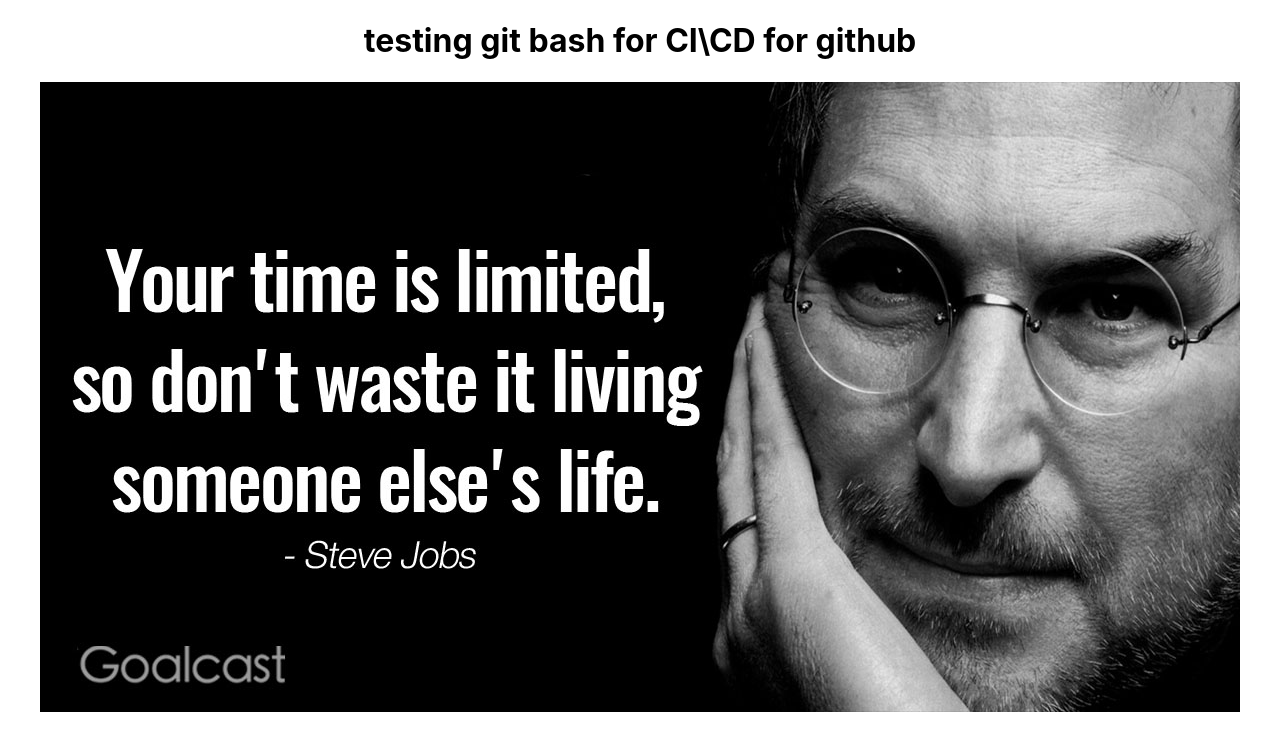
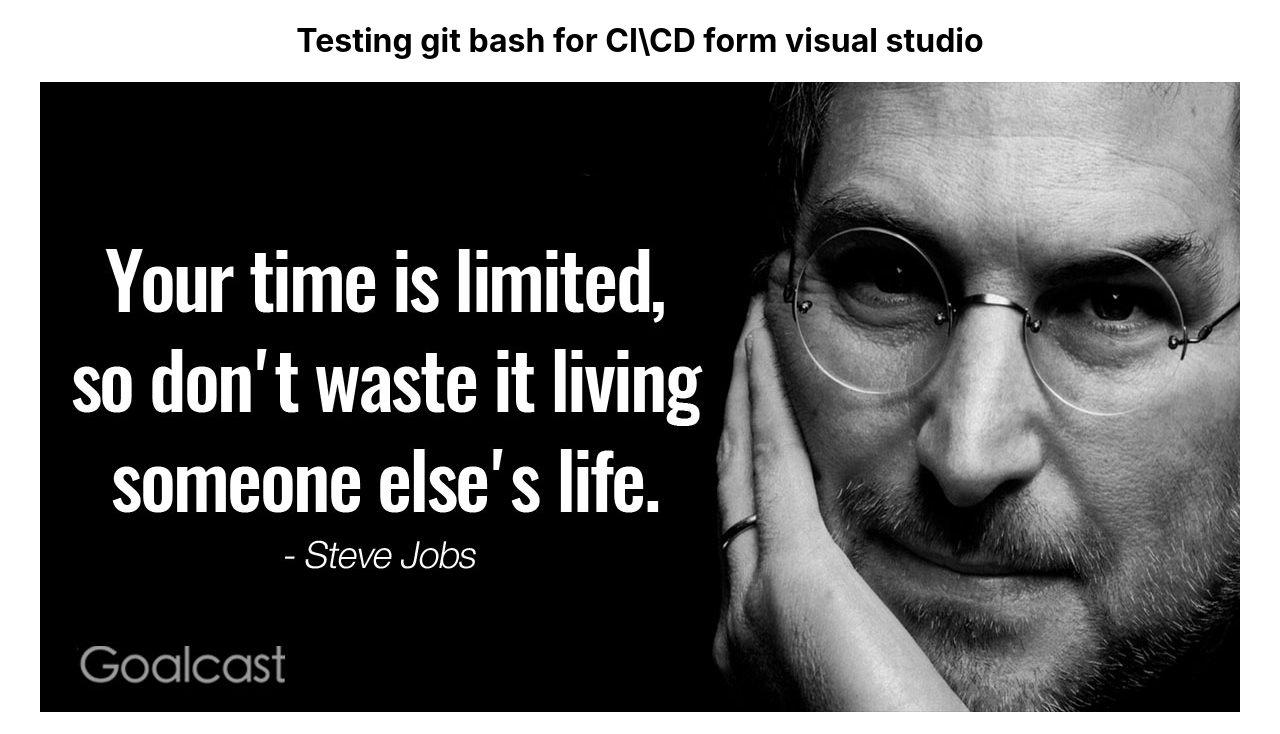
Before and after one commit to SudeshSharma/githubtest, a React (Create React App) app: page / in a window 1280 px wide. Shown: the top 734 px of the page. Built offline with nearby package versions, Linux system fonts and the light colour scheme.

Commit message:
changes done for testing CI\CD

```diff
--- a/src/App.js
+++ b/src/App.js
@@ -8,7 +8,7 @@ class App extends React.Component {
   render() {
   return (
     <div className="App">
-     <h1>testing git bash for CI\CD for github</h1>
+     <h1>Testing git bash for CI\CD form visual studio</h1>
         <Images/>
     </div>
   );
```
